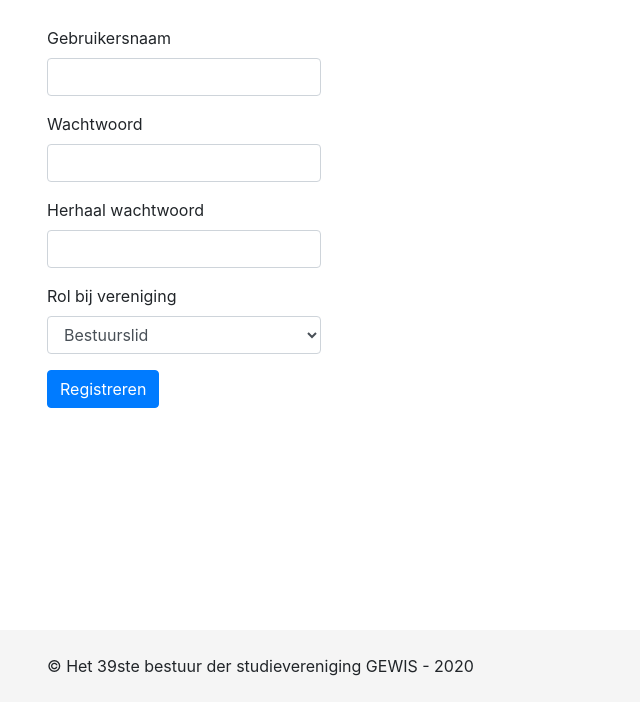
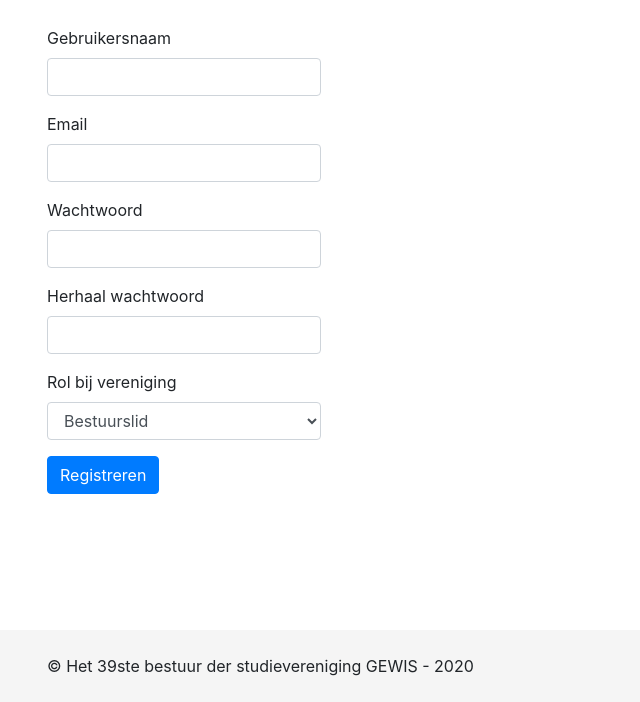
Before and after one commit to LeonVreling/WIMOS, a Flask app: template app/templates/register_board_member.html in a window 1280 px wide. Shown: the part 98-800 px from the top of the page, without its empty margins (0-640 px from the left). Run offline with Flask 2, Linux system fonts and the light colour scheme; the template is opened without the code that fills it: values that come from a table or form of the project are taken from there, others are empty; some libraries are stand-ins or nearby versions.

Commit message:
Added forgot-password emails for every user

```diff
--- a/app/forms.py
+++ b/app/forms.py
@@ -1,8 +1,7 @@
-from flask_user.forms import username_validator, unique_username_validator, password_validator
+from flask_user.forms import username_validator, unique_username_validator, password_validator, unique_email_validator
 from flask_wtf import FlaskForm
 from wtforms import StringField, PasswordField, BooleanField, SubmitField, HiddenField, SelectField, IntegerField
-from wtforms.validators import DataRequired, EqualTo
-
+from wtforms.validators import DataRequired, EqualTo, Email
 
 alcohol_passed = False
 
@@ -41,6 +40,10 @@ class RegisterBoardMemberForm(FlaskForm):
         DataRequired('Gebruikersnaam is verplicht'),
         username_validator,
         unique_username_validator])
+    email = StringField('Email', validators=[
+        DataRequired('Email is required'),
+        Email('Invalid Email'),
+        unique_email_validator])
     password = PasswordField('Wachtwoord', validators=[
         DataRequired('Wachtwoord is verplicht')])
     retype_password = PasswordField('Herhaal wachtwoord', validators=[
@@ -69,6 +72,10 @@ class RegisterChairmanForm(FlaskForm):
         DataRequired('Gebruikersnaam is verplicht'),
         username_validator,
         unique_username_validator])
+    email = StringField('Email', validators=[
+        DataRequired('Email is required'),
+        Email('Invalid Email'),
+        unique_email_validator])
     password = PasswordField('Wachtwoord', validators=[
         DataRequired('Wachtwoord is verplicht')])
     retype_password = PasswordField('Herhaal wachtwoord', validators=[
--- a/app/models.py
+++ b/app/models.py
@@ -33,8 +33,9 @@ class User(db.Model, UserMixin):
     password = db.Column(db.String(128))
     # Whether the account is active and can be used
     active = db.Column(db.Boolean(), default=True)
-    # Email address of the user (not used)
+    # Email address of the user
     email = db.Column(db.String(128), unique=True)
+    email_confirmed_at = db.Column(db.DateTime())
     # Roles that this user has
     roles = db.relationship('Role', secondary='user_roles')
     # Association this user is a member of
--- a/app/templates/register_board_member.html
+++ b/app/templates/register_board_member.html
@@ -11,6 +11,12 @@
                         {{ form.username(class="form-control", id="username") }}
                     </div>
                 </p>
+                    <p>
+                    <div class="form-group">
+                        {{ form.email.label(for="email") }}<br>
+                        {{ form.email(class="form-control", id="email") }}
+                    </div>
+                    </p>
                 <p>
                     <div class="form-group">
                         {{ form.password.label(for="password") }}<br>
--- a/migrations/versions/75c2ece7b3b5_users_and_roles.py
+++ b/migrations/versions/75c2ece7b3b5_users_and_roles.py
@@ -5,6 +5,8 @@ Revises:
 Create Date: 2020-06-26 18:07:52.236200
 
 """
+from datetime import datetime
+
 from alembic import op
 import sqlalchemy as sa
 from app import user_manager
@@ -60,6 +62,8 @@ def upgrade():
                    [{'id': 1,
                      'username': os.environ.get('WIMOS_ADMIN_USERNAME'),
                      'password': user_manager.password_manager.hash_password(os.environ.get('WIMOS_ADMIN_PASSWORD')),
+                     'email': os.environ.get('WIMOS_ADMIN_EMAIL'),
+                     'email_confirmed_at': datetime.now(),
                      'active': True,
                      'association': os.environ.get('WIMOS_ADMIN_ASSOCIATION')
                      }]
--- a/requirements.txt
+++ b/requirements.txt
@@ -10,3 +10,4 @@ alembic~=1.4.2
 gunicorn~=20.0.4
 email_validator~=1.1.1
 mysqlclient==2.0.0
+python_dotenv~=0.15.0
```
Also changed, not shown: app/routes.py (+8 -2 lines), app/templates/admin.html (+10 -2 lines), config.py (+13 -1 lines), migrations/versions/900e2c5b2d67_added_email.py (added, +28 -0 lines), 1 other file.
